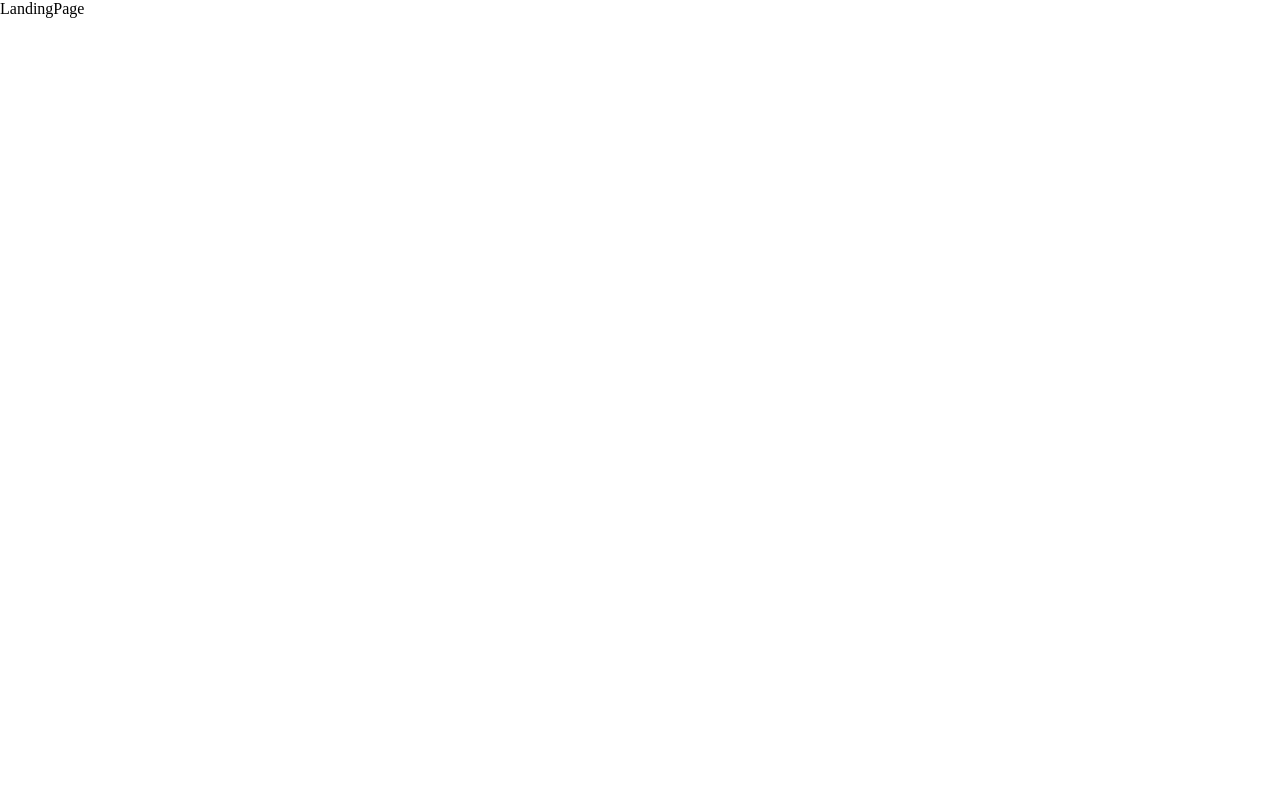
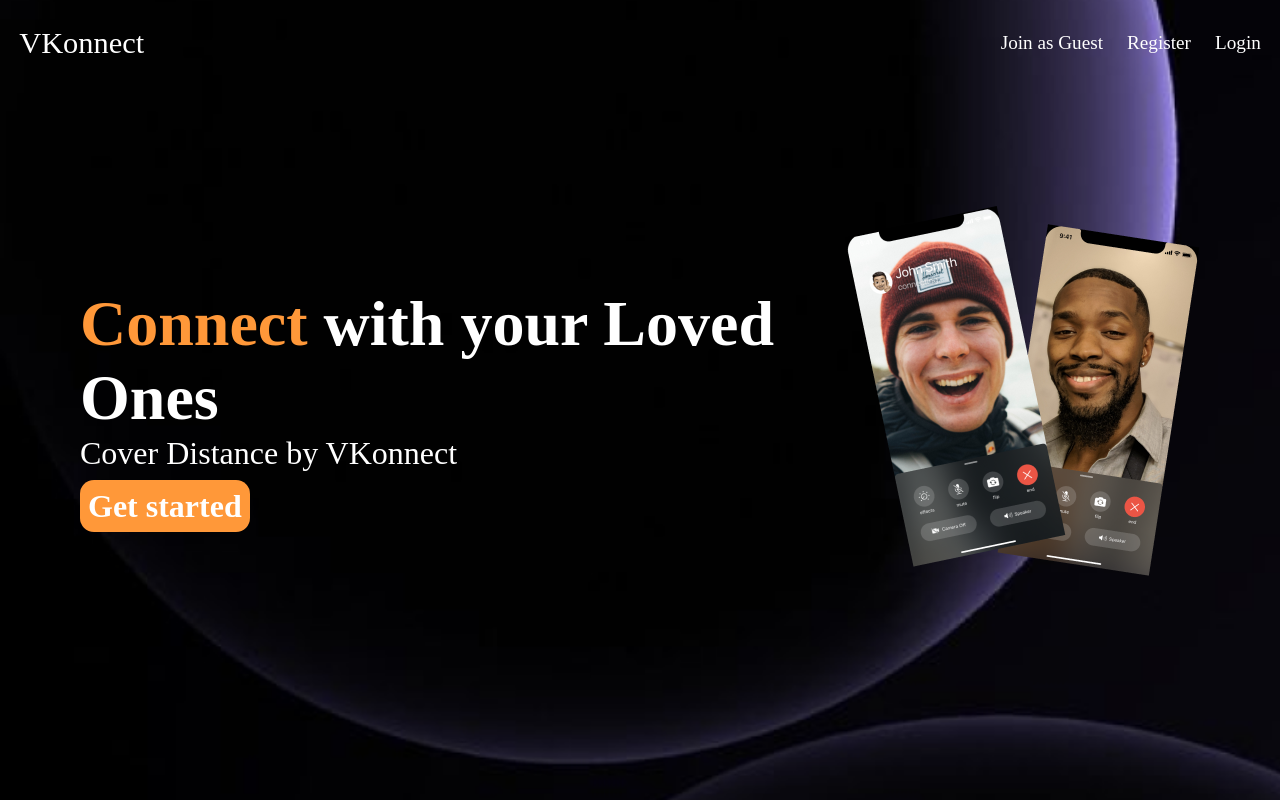
Before and after one commit to VedanshGupta750/VKonnect, a React app in the folder Frontend/: page / in a window 1280 px wide. Built offline with nearby package versions, Linux system fonts and the light colour scheme; the HTML template or start-up script is replaced by a standard one.

Commit message:
Landing Page Done

```diff
--- a/Frontend/src/App.css
+++ b/Frontend/src/App.css
@@ -0,0 +1,55 @@
+.landingPageContainer{
+  width: 100vw;
+  height: 100vh;
+  background: url('../public/background.png');
+  background-repeat: no-repeat;
+  background-size: cover;
+  color: white;
+}
+.landingPageContainer nav{
+  padding: 1.2rem;
+  padding-block: 1.6rem;
+  display: flex;
+  justify-content: space-between;
+  align-items: center;
+}
+
+.landingPageContainer nav h2{
+  font-size: 1.9rem;
+  font-weight: 500;
+}
+.navList{
+  display: flex;
+  gap: 1.5rem;
+  font-weight: 200;
+  font-size: 1.2rem;
+  cursor: pointer;
+}
+.landingMainContainer{
+  display: flex;
+  justify-content: space-between;
+  padding-inline: 5rem;
+  height: 80vh;
+  align-items: center;
+}
+
+.landingMainContainer #connect {
+  font-size: 2rem;
+}
+.landingMainContainer .mobile-image{
+  height: 50vh;
+  width: auto;
+}
+
+.landingMainContainer #connect #get-started a{
+  background-color: #FF9839;
+  text-decoration: none;
+  font-weight: 600;
+  color: white;
+  border-radius: 14px;
+  padding: 8px;
+  margin-top: 1.4rem;
+}
+.landingMainContainer #connect #get-started{
+  margin-top: 1rem;
+}
--- a/Frontend/src/pages/LandingPage.jsx
+++ b/Frontend/src/pages/LandingPage.jsx
@@ -1,7 +1,35 @@
 import React from 'react'
-
+import '../App.css'
 export default function LandingPage() {
   return (
-    <div>LandingPage</div>
+            <div className='landingPageContainer'>
+        <nav>
+            <div className='navHeader'>
+                <h2>VKonnect</h2>
+            </div>
+            <div className='navList'>
+                <p>Join as Guest</p>
+                <p>Register</p>
+                <div role='button'>Login</div>
+            </div>
+        </nav>
+
+        <div className="landingMainContainer">
+        <div id='connect'>
+            <h1><span style={{color:'#FF9839'}}>Connect</span> with your Loved Ones</h1>
+            <p>Cover Distance by VKonnect</p>
+            <div id="get-started">
+                <a href='/home'>Get started</a>
+            </div>
+        </div>
+        <div className='mobile-image'>
+            <img src='/mobile.png'/>
+
+        </div>
+    </div>
+    </div>
+
+
+
   )
 }
```
Also changed, not shown: Frontend/package.json (+7 -1 lines), 1 other file (tests, documents, lock files or other folders).
